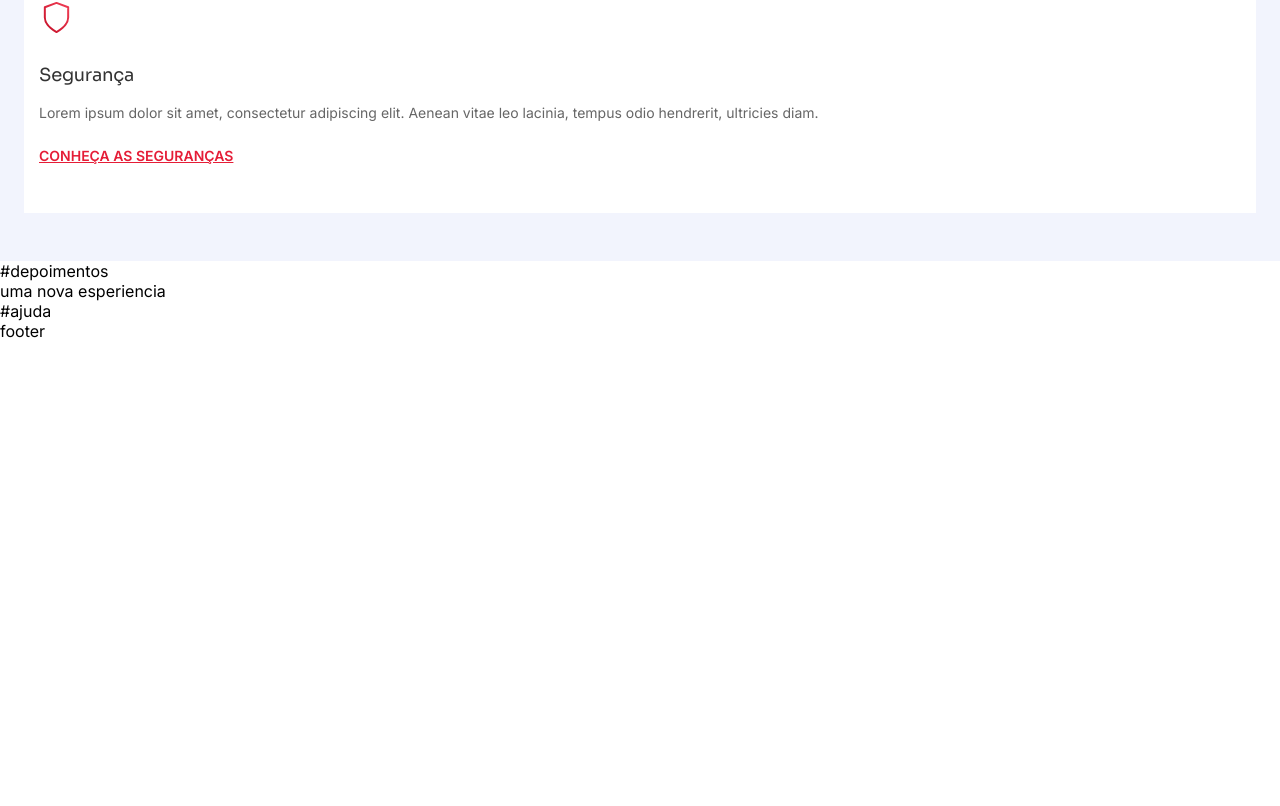
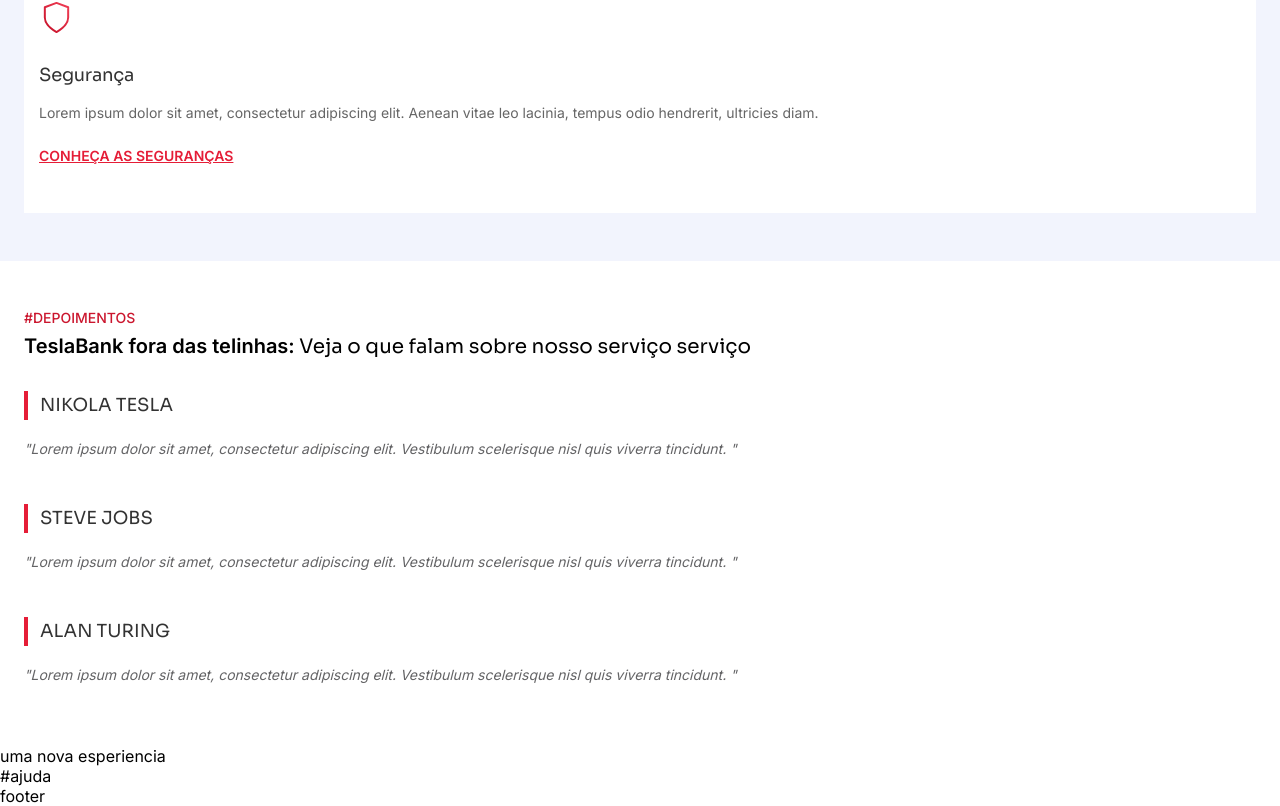
Before and after one commit to Gabriel-CR/tesla-bank, a React (Vite) app: page / in a window 1280 px wide. Shown: the part 2008-2814 px from the top of the page. Before the commit the page ends 2349 px from the top, so only its background shows below. Built offline with nearby package versions, Linux system fonts and the light colour scheme.

Commit message:
:lipstick: feat: adicionado tela de depoimentos

```diff
--- a/src/App.jsx
+++ b/src/App.jsx
@@ -3,6 +3,7 @@
 import Header from "./components/header/Header";
 import Inicio from "./screens/inicio/Inicio";
 import Inovacao from "./screens/inovacao/Inovacao";
+import Depoimentos from "./screens/depoimentos/Depoimentos";
 
 function App() {
   return (
@@ -13,7 +14,7 @@
           <Inicio />
           <AbraSuaConta />
           <Inovacao />
-          <div>#depoimentos</div>
+          <Depoimentos />
           <div>uma nova esperiencia</div>
           <div>#ajuda</div>
         </main>
--- /dev/null
+++ b/src/screens/depoimentos/Depoimentos.jsx
@@ -0,0 +1,39 @@
+import Depoimento from "../../components/depoimento/Depoimento";
+import * as C from "./styled";
+
+const depoimentos = [
+  {
+    autor: "nikola tesla",
+    depoimento:
+      "Lorem ipsum dolor sit amet, consectetur adipiscing elit. Vestibulum scelerisque nisl quis viverra tincidunt. ",
+  },
+  {
+    autor: "steve jobs",
+    depoimento:
+      "Lorem ipsum dolor sit amet, consectetur adipiscing elit. Vestibulum scelerisque nisl quis viverra tincidunt. ",
+  },
+  {
+    autor: " Alan Turing",
+    depoimento:
+      "Lorem ipsum dolor sit amet, consectetur adipiscing elit. Vestibulum scelerisque nisl quis viverra tincidunt. ",
+  },
+];
+
+const Depoimentos = () => {
+  return (
+    <C.Container>
+      <p>#DEPOIMENTOS</p>
+      <h2>
+        <span>TeslaBank fora das telinhas:</span> Veja o que falam sobre nosso
+        serviço serviço
+      </h2>
+      <C.DepoimentosContainer>
+        {depoimentos.map((depoimento, key) => (
+          <Depoimento key={key} {...depoimento} />
+        ))}
+      </C.DepoimentosContainer>
+    </C.Container>
+  );
+};
+
+export default Depoimentos;
--- /dev/null
+++ b/src/screens/depoimentos/styled.js
@@ -0,0 +1,30 @@
+import styled from "styled-components";
+
+export const Container = styled.div`
+  padding: 48px 24px 60px 24px;
+
+  & > p {
+    font-size: 14px;
+    font-weight: 500;
+    color: #cb162e;
+    margin-bottom: 8px;
+  }
+
+  & > h2 {
+    font-family: "Sora", sans-serif;
+    font-size: 20px;
+    font-weight: 400;
+    margin-bottom: 32px;
+    line-height: 25.2px;
+
+    & > span {
+      font-weight: 600;
+    }
+  }
+`;
+
+export const DepoimentosContainer = styled.div`
+  display: flex;
+  flex-direction: column;
+  gap: 44px;
+`;
```
